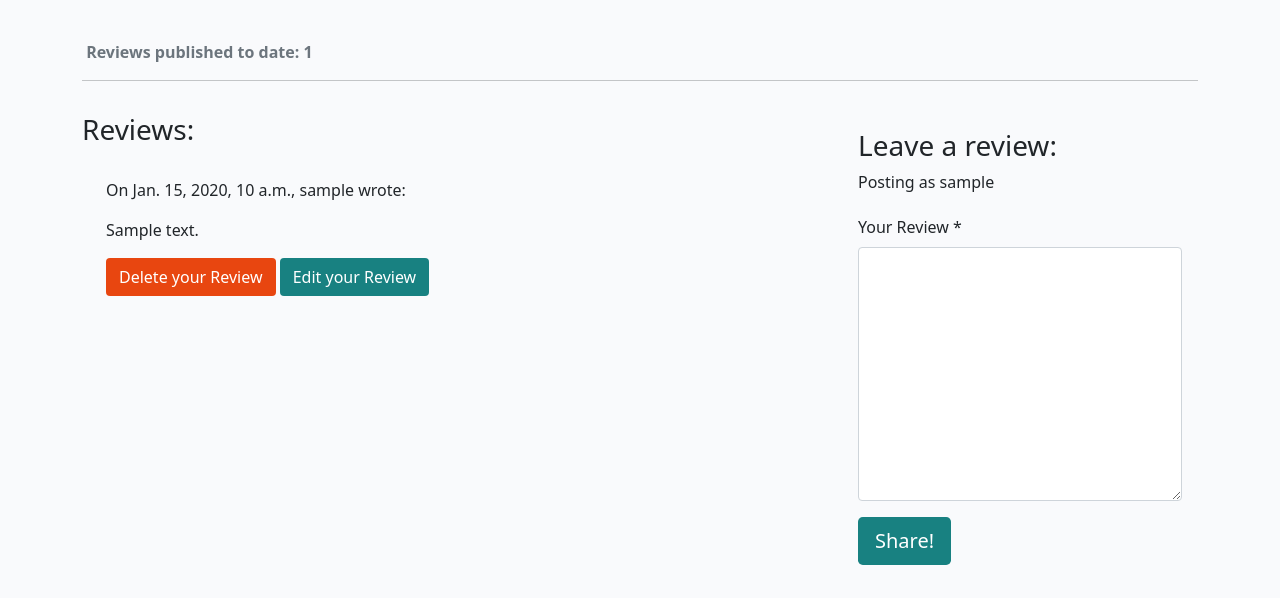
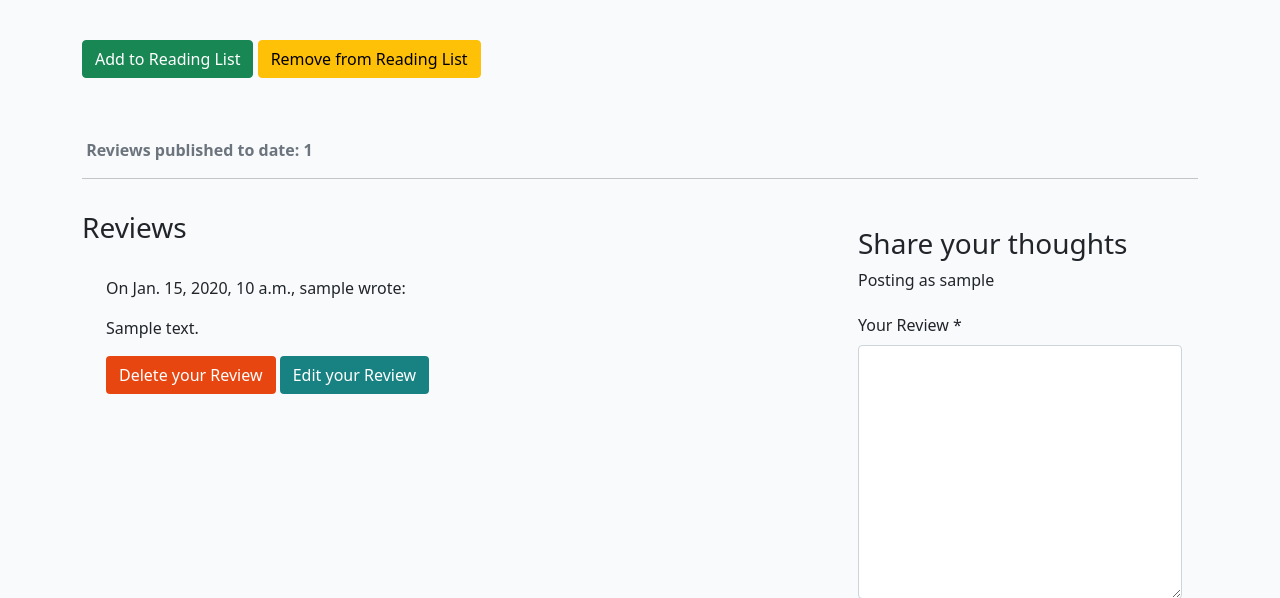
Before and after one commit to Matthieu-Arn/BookwormBurrow, a Django app: a page that uses bibliorat/templates/bibliorat/bookprofile_detail.html in a window 1280 px wide. Shown: the part 644-1242 px from the top of the page. Run offline with Django 4.2, Linux system fonts and the light colour scheme; a user stored in the database is signed in; tables that the repository leaves empty hold one stand-in row (values such as "Sample post"); some libraries are stand-ins or nearby versions.

Commit message:
Add buttons under bookprofile to add/remove books from wishlist

```diff
--- a/bibliorat/templates/bibliorat/bookprofile_detail.html
+++ b/bibliorat/templates/bibliorat/bookprofile_detail.html
@@ -49,10 +49,29 @@
                       {{ bookprofile.authorname.authorbio | safe }}
                     </div>
                   </div>
-
               </div>
         </div>
     </div>
+
+    <!-- Displaying Wishlist Options -->
+    {% if user.is_authenticated %}
+    <form action="{% url 'add_to_reading_list' bookprofile.slug %}" method="post" style="display:inline;">
+        {% csrf_token %}
+        <button type="submit" class="btn btn-success">
+            Add to Reading List
+        </button>
+    </form>
+
+    <form action="{% url 'remove_from_reading_list' bookprofile.slug %}" method="post" style="display:inline;">
+        {% csrf_token %}
+        <button type="submit" class="btn btn-warning">
+            Remove from Reading List
+        </button>
+    </form>
+    {% endif %}
+
+    <div style="height: 60px;"></div>
+
     <!-- Displaying count of Bookreviews -->
   <div class="row">
     <div class="col-12">
@@ -67,7 +86,7 @@
   <!-- Displaying Bookreviews -->
   <div class="row">
     <div class="col-md-8 card mb-4  mt-3 ">
-      <h3>Reviews:</h3>
+      <h3>Reviews</h3>
       <div class="card-body">
         <!-- We want a for loop inside the empty control tags
           to iterate through each bookreview in bookreviews -->
@@ -102,7 +121,7 @@
     <div class="col-md-4 card mb-4 mt-3">
         <div class="card-body">
           {% if user.is_authenticated %}
-          <h3>Leave a review:</h3>
+          <h3>Share your thoughts</h3>
           <p>Posting as {{ user.username }}</p>
           <form id="bookreviewForm" method="post"
             style="margin-top: 1.3em;">
```
Lines whose indentation alone changed are shown as unchanged.
